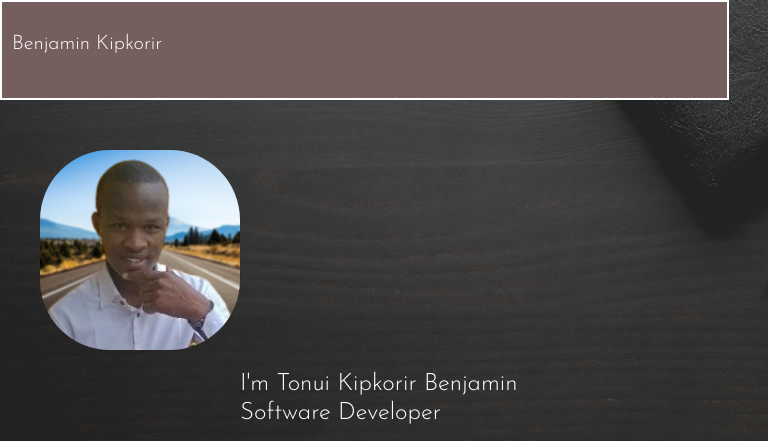
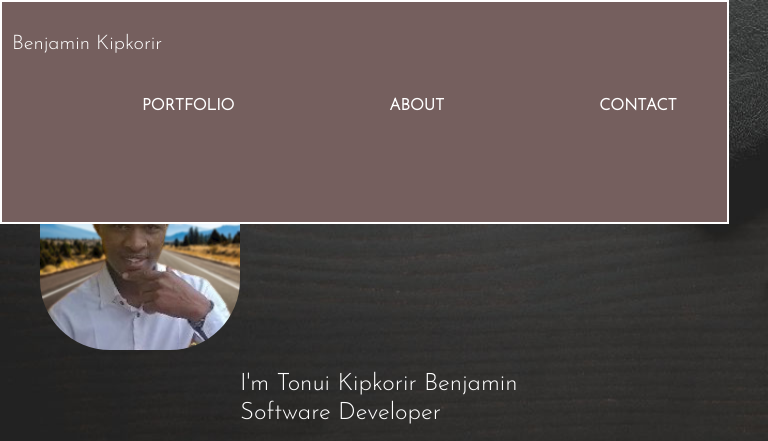
Before and after one commit to Kipkorir2017/Portfolioproject, a plain HTML site: page index.html in a window 768 px wide. Shown: the top 441 px of the page. Drawn offline with nearby package versions, Linux system fonts and the light colour scheme.

Commit message:
add media querries

```diff
--- a/css/index.css
+++ b/css/index.css
@@ -166,15 +166,27 @@ button:hover{
 }
 @media screen and (max-width: 500px) {
     .nav ul li {
-      color: red;
+      color: black;
       display: block;
 
     }
 }
-  @media screen and (max-width: 1000px) {
+  @media screen and (max-width: 800px) {
     .nav {
       display: block;
-      color: red;
+      width:auto;
+      height: 14rem;
+    }
+  }
+  @media screen and (min-width: 500px) {
+    html {
+      display: block;
       width:auto;
     }
   }
+  @media screen and (min-width: 500px) {
+    .b-image {
+      height: 130%;
+      width:auto;
+    }
+  }
```
